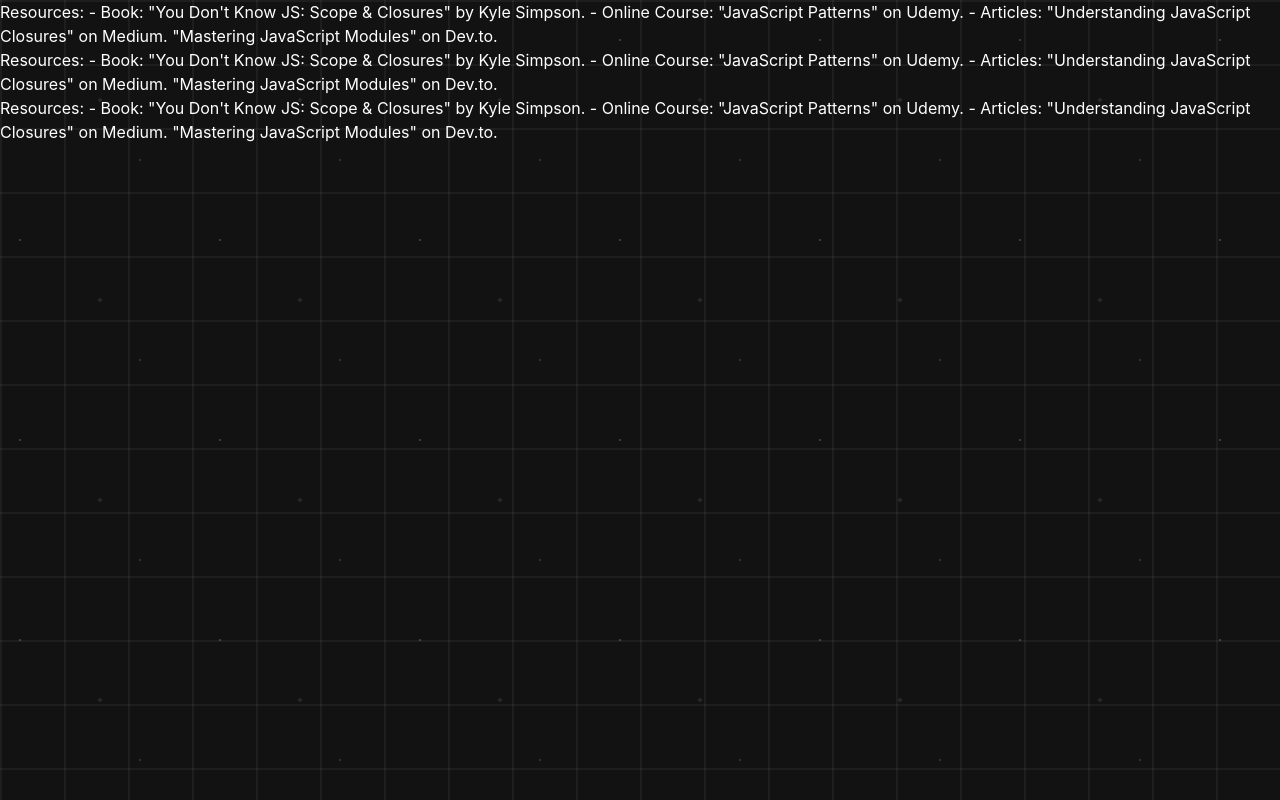
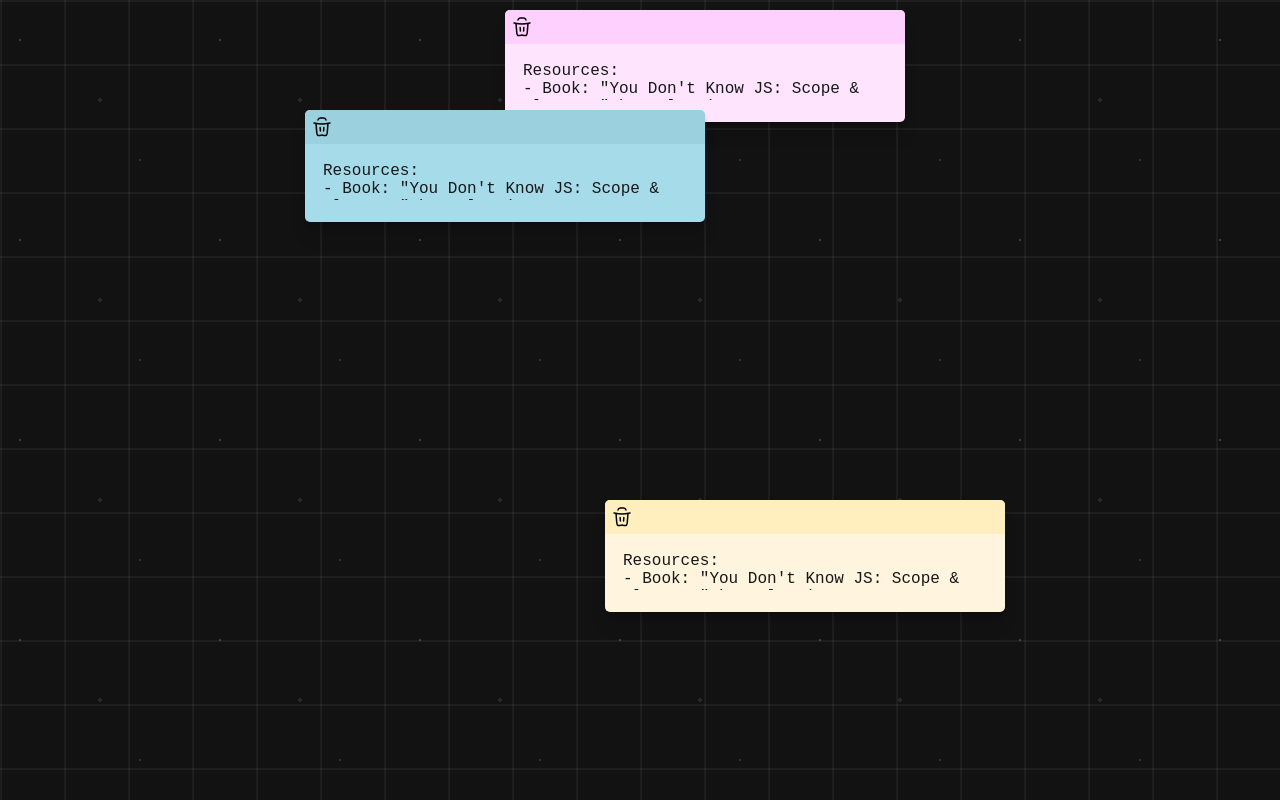
Before and after one commit to RehanIslam09/Notes-App, a React (Vite) app: page / in a window 1280 px wide. Built offline with nearby package versions, Linux system fonts and the light colour scheme.

Commit message:
adding trash icon, fixing positioning

```diff
--- /dev/null
+++ b/src/assets/icons/Trash.jsx
@@ -0,0 +1,21 @@
+const Trash = ({ size = '24' }) => {
+  return (
+    <svg
+      xmlns="http://www.w3.org/2000/svg"
+      viewBox="0 0 24 24"
+      width={size}
+      height={size}
+      stroke="#000000"
+      fill="none"
+      strokeWidth="1.5"
+    >
+      <path d="m6 8 .668 8.681c.148 1.924.222 2.885.84 3.423.068.06.14.115.217.165.685.449 1.63.26 3.522-.118.36-.072.54-.108.721-.111h.064c.182.003.361.039.72.11 1.892.379 2.838.568 3.523.12.076-.05.15-.106.218-.166.617-.538.691-1.5.84-3.423L18 8"></path>
+      <path
+        strokeLinecap="round"
+        d="m10.151 12.5.245 3.492M13.849 12.5l-.245 3.492M4 8s4.851 1 8 1 8-1 8-1M8 5l.447-.894A2 2 0 0 1 10.237 3h3.527a2 2 0 0 1 1.789 1.106L16 5"
+      ></path>
+    </svg>
+  );
+};
+
+export default Trash;
--- a/src/components/NoteCard.jsx
+++ b/src/components/NoteCard.jsx
@@ -1,9 +1,32 @@
-import React from 'react'
+import React from 'react';
+import Trash from '../assets/icons/Trash';
 
 const NoteCard = ({ note }) => {
-    const body = JSON.parse(note.body);
-    return (
-        <div>{body}</div>
-    );
+  const body = JSON.parse(note.body);
+  const position = JSON.parse(note.position);
+  const colors = JSON.parse(note.colors);
+  return (
+    <div
+      className="card"
+      style={{
+        backgroundColor: colors.colorBody,
+        left: `${position.x}px`,
+        top: `${position.y}px`,
+      }}
+    >
+      <div
+        className="card-header"
+        style={{ backgroundColor: colors.colorHeader }}
+      >
+        <Trash />
+      </div>
+      <div className="card-body">
+        <textarea
+          style={{ color: colors.colorText }}
+          defaultValue={body}
+        ></textarea>
+      </div>
+    </div>
+  );
 };
-export default NoteCard
+export default NoteCard;
--- a/src/index.css
+++ b/src/index.css
@@ -74,3 +74,43 @@
     opacity: 1;
   }
 }
+
+.card {
+  width: 400px;
+  border-radius: 5px;
+  cursor: pointer;
+  position: absolute;
+  box-shadow: 0 1px 1px hsl(0deg 0% 0% / 0.075),
+    0 2px 2px hsl(0deg 0% 0% / 0.075), 0 4px 4px hsl(0deg 0% 0% / 0.075),
+    0 8px 8px hsl(0deg 0% 0% / 0.075), 0 16px 16px hsl(0deg 0% 0% / 0.075);
+}
+
+.card-header {
+  background-color: #9bd1de;
+  border-radius: 5px 5px 0 0;
+  display: flex;
+  justify-content: space-between;
+  align-items: center;
+  padding: 5px;
+}
+
+.card-body {
+  padding: 1em;
+  border-radius: 0 0 5px 5px;
+}
+
+.card-body textarea {
+  background-color: inherit;
+  border: none;
+  width: 100%;
+  height: 100%;
+  resize: none;
+  font-size: 16px;
+}
+
+textarea:focus {
+  background-color: inherit;
+  outline: none;
+  width: 100%;
+  height: 100%;
+}
```
